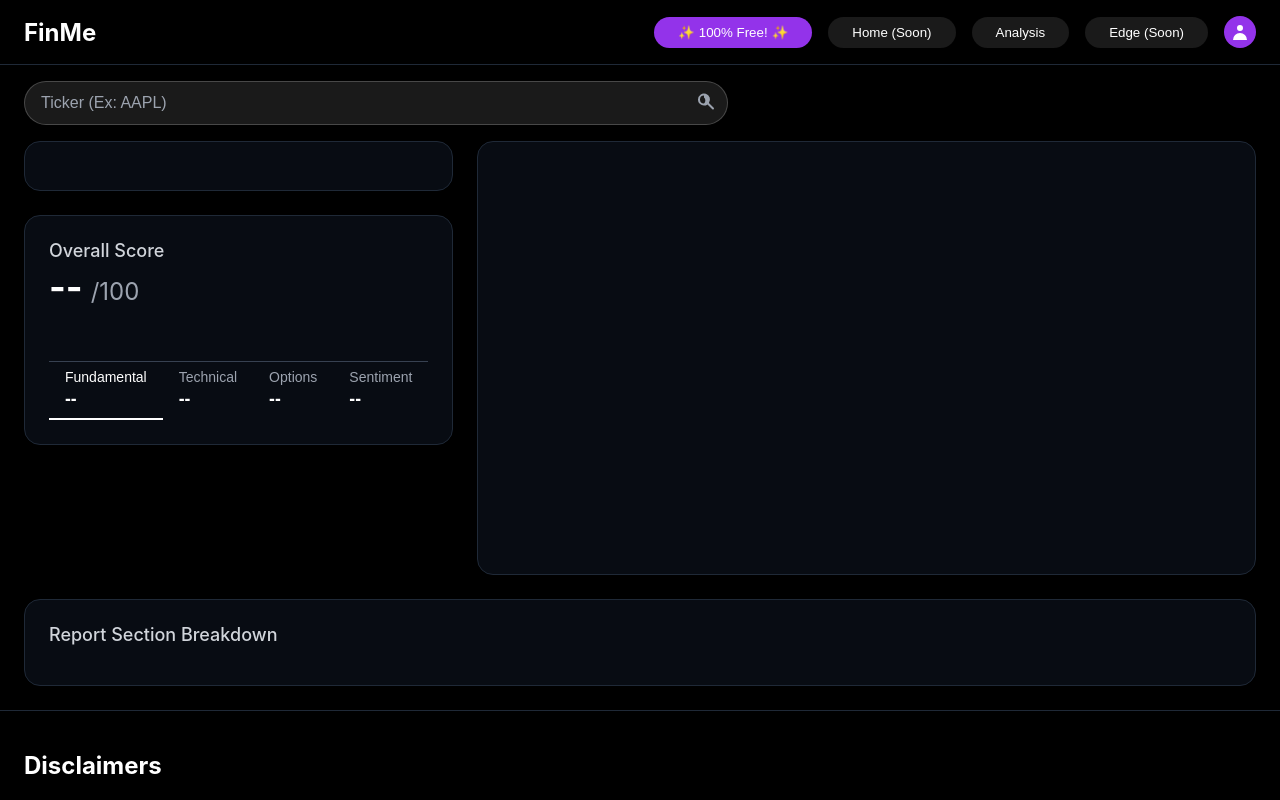
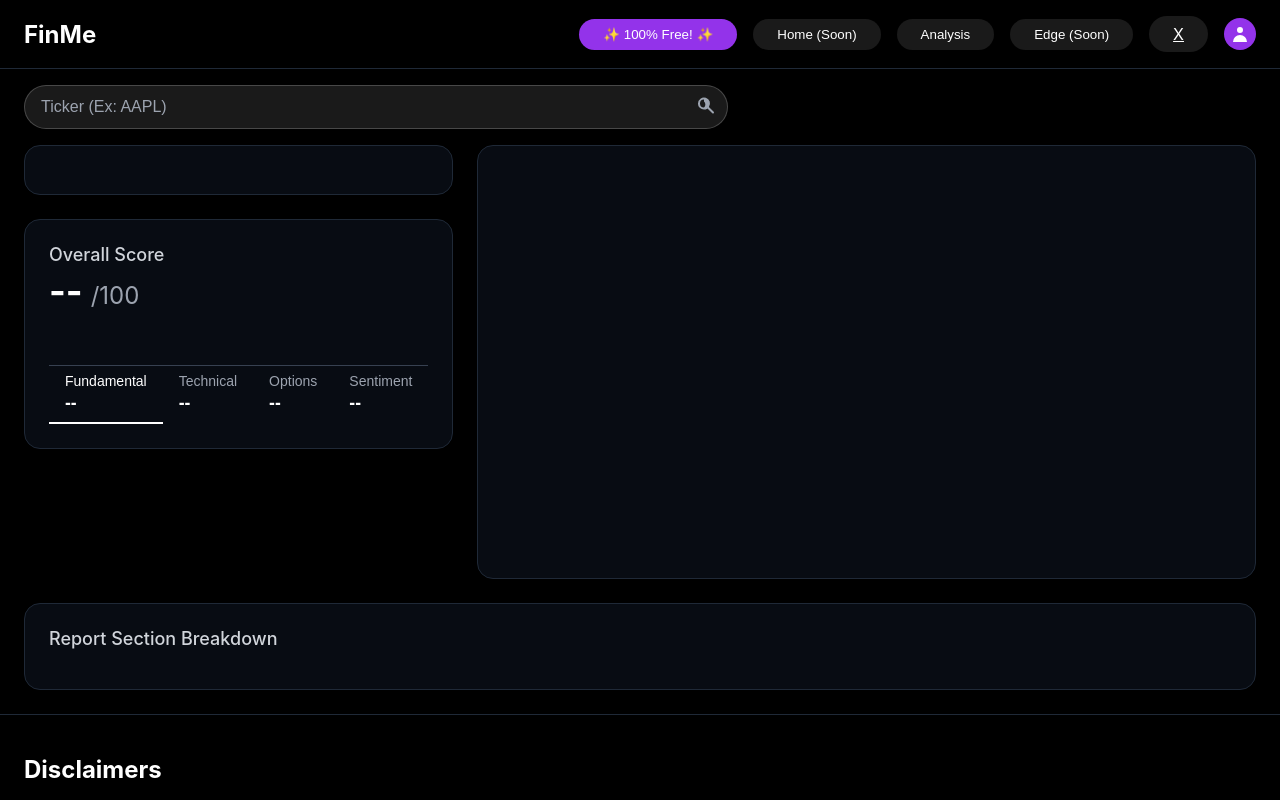
Before and after one commit to ParthM02/FinMe, a React (Create React App) app: page / in a window 1280 px wide. Shown: the top 800 px of the page. Built offline with nearby package versions, Linux system fonts and the light colour scheme.

Commit message:
added X link

```diff
--- a/src/components/layout/Header.jsx
+++ b/src/components/layout/Header.jsx
@@ -13,6 +13,15 @@
           <button className="nav-button">Analysis</button>
           <button className="nav-button">Edge (Soon)</button>
         </nav>
+        <a
+          className="nav-button"
+          href="https://x.com/cookeddeveloper"
+          target="_blank"
+          rel="noopener noreferrer"
+          aria-label="Visit cookeddeveloper on X"
+        >
+          X
+        </a>
         <div className="user-icon">
           <svg xmlns="http://www.w3.org/2000/svg" className="icon" viewBox="0 0 20 20" fill="currentColor">
             <path fillRule="evenodd" d="M10 9a3 3 0 100-6 3 3 0 000 6zm-7 9a7 7 0 1114 0H3z" clipRule="evenodd" />
```
